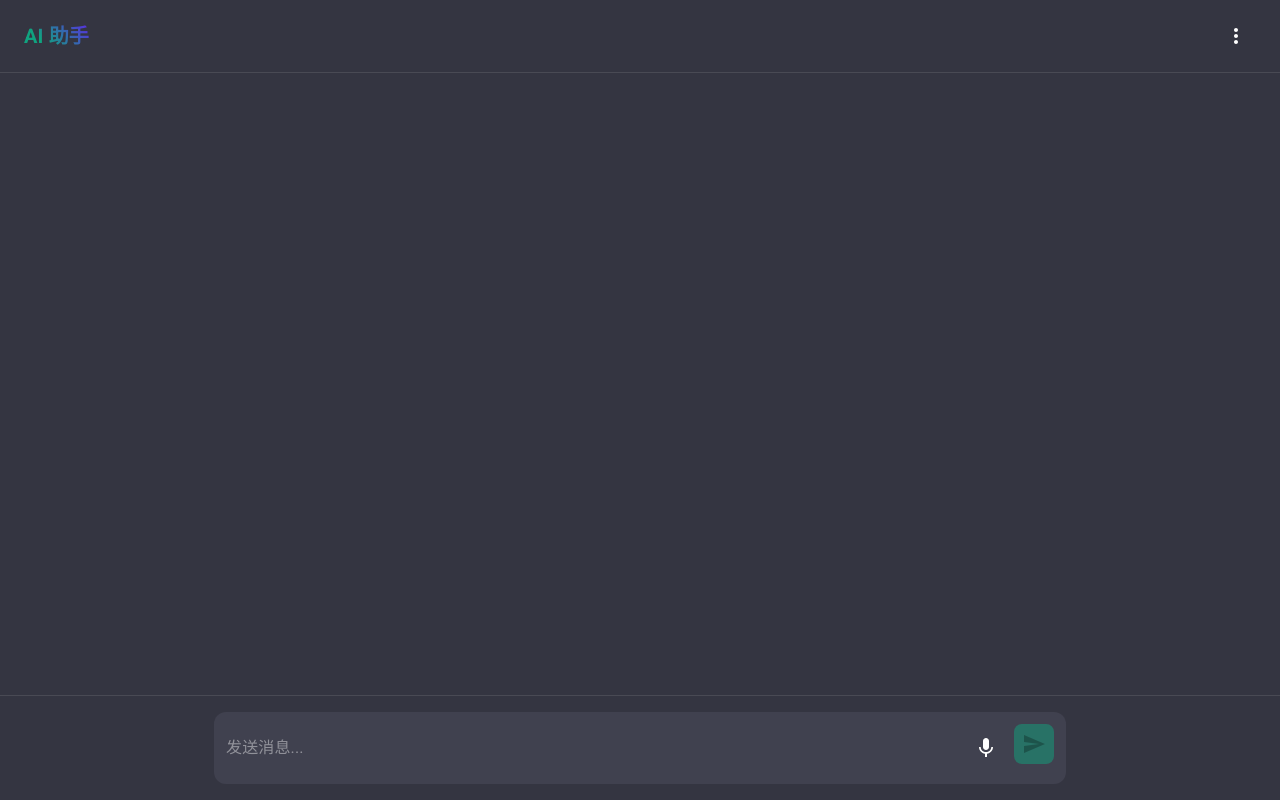
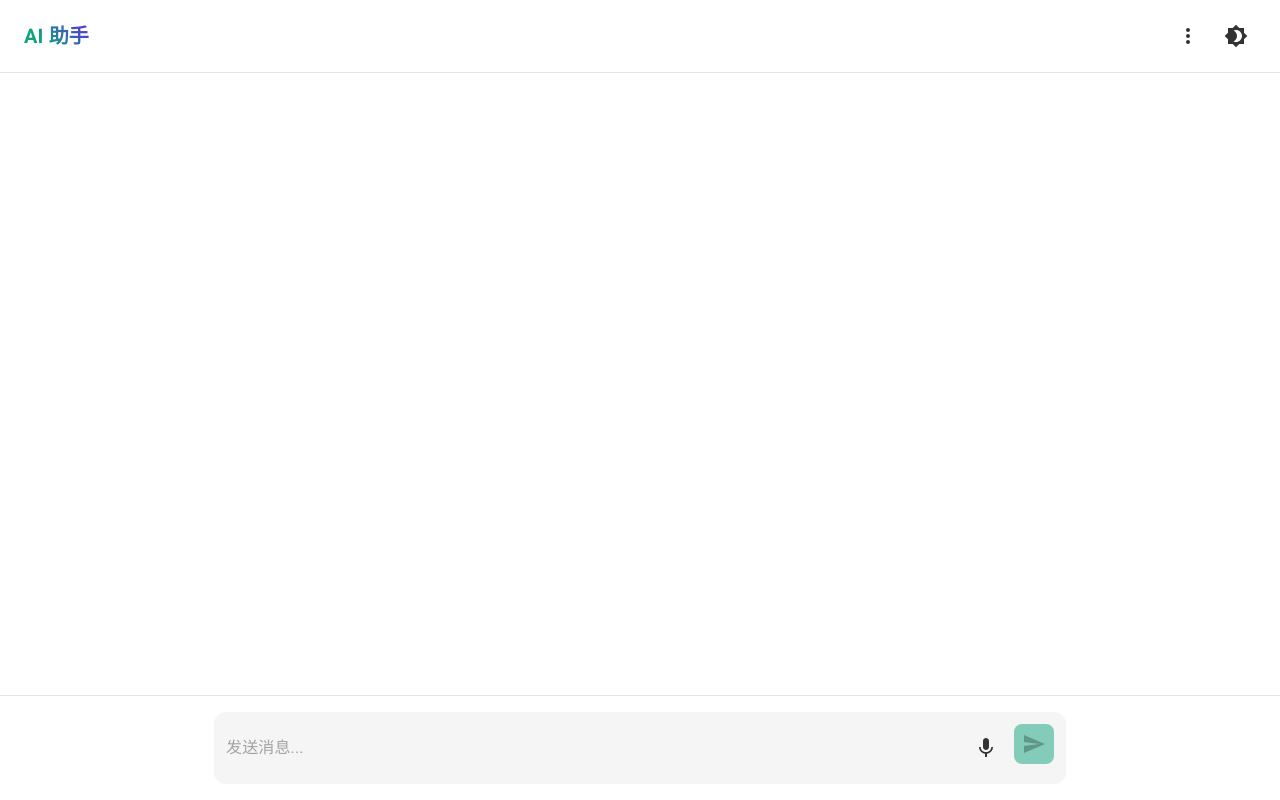
Before and after one commit to yangkun115/ai-chat-app, a React (Create React App) app: page / in a window 1280 px wide. Built offline with nearby package versions, Linux system fonts and the light colour scheme.

Commit message:
修改主题

```diff
--- a/src/App.js
+++ b/src/App.js
@@ -1,11 +1,17 @@
 import React from 'react';
-import { ThemeProvider, createTheme } from '@mui/material/styles';
+import { ThemeProvider as MuiThemeProvider, createTheme } from '@mui/material/styles';
 import CssBaseline from '@mui/material/CssBaseline';
 import ChatInterface from './components/ChatInterface';
+import { ThemeProvider } from './context/ThemeContext';
+import { useTheme } from './context/ThemeContext';
+import './styles/theme.css';
+
+const ThemeWrapper = ({ children }) => {
+  const { isDarkMode } = useTheme();
 
   const theme = createTheme({
     palette: {
-    mode: 'light',
+      mode: isDarkMode ? 'dark' : 'light',
       primary: {
         main: '#1976d2',
       },
@@ -15,11 +21,20 @@ const theme = createTheme({
     },
   });
 
+  return (
+    <MuiThemeProvider theme={theme}>
+      <CssBaseline />
+      {children}
+    </MuiThemeProvider>
+  );
+};
+
 function App() {
   return (
-    <ThemeProvider theme={theme}>
-      <CssBaseline />
+    <ThemeProvider>
+      <ThemeWrapper>
         <ChatInterface />
+      </ThemeWrapper>
     </ThemeProvider>
   );
 }
--- a/src/components/ChatInterface.js
+++ b/src/components/ChatInterface.js
@@ -22,10 +22,14 @@ import MicIcon from '@mui/icons-material/Mic';
 import MicOffIcon from '@mui/icons-material/MicOff';
 import VolumeUpIcon from '@mui/icons-material/VolumeUp';
 import VolumeOffIcon from '@mui/icons-material/VolumeOff';
+import Brightness4Icon from '@mui/icons-material/Brightness4';
+import Brightness7Icon from '@mui/icons-material/Brightness7';
 import { Prism as SyntaxHighlighter } from 'react-syntax-highlighter';
 import { vscDarkPlus } from 'react-syntax-highlighter/dist/esm/styles/prism';
+import { useTheme } from '../context/ThemeContext';
 
 const ChatInterface = () => {
+  const { isDarkMode, toggleTheme } = useTheme();
   const [messages, setMessages] = useState(() => {
     const savedMessages = localStorage.getItem('chatMessages');
     return savedMessages ? JSON.parse(savedMessages) : [];
@@ -280,8 +284,8 @@ const ChatInterface = () => {
       height: '100vh',
       display: 'flex',
       flexDirection: 'column',
-      bgcolor: '#343541',
-      color: '#fff',
+      bgcolor: isDarkMode ? '#343541' : '#ffffff',
+      color: isDarkMode ? '#fff' : '#333',
       position: 'relative',
     }}>
       {/* 顶部标题栏 */}
@@ -289,8 +293,8 @@ const ChatInterface = () => {
         position: 'sticky',
         top: 0,
         zIndex: 1,
-        bgcolor: '#343541',
-        borderBottom: '1px solid rgba(255,255,255,0.1)',
+        bgcolor: isDarkMode ? '#343541' : '#ffffff',
+        borderBottom: `1px solid ${isDarkMode ? 'rgba(255,255,255,0.1)' : 'rgba(0,0,0,0.1)'}`,
         py: 2,
         px: 3,
         display: 'flex',
@@ -305,20 +309,25 @@ const ChatInterface = () => {
         }}>
           AI 助手
         </Typography>
-        <IconButton
-          onClick={handleMenuOpen}
-          sx={{ color: '#fff' }}
-        >
-          <MoreVertIcon />
-        </IconButton>
+        <Box sx={{ display: 'flex', gap: 1 }}>
+          <IconButton
+            onClick={handleMenuOpen}
+            sx={{ color: isDarkMode ? '#fff' : '#333' }}
+          >
+            <MoreVertIcon />
+          </IconButton>
+          <IconButton onClick={toggleTheme} color="inherit">
+            {isDarkMode ? <Brightness7Icon /> : <Brightness4Icon />}
+          </IconButton>
+        </Box>
         <Menu
           anchorEl={anchorEl}
           open={Boolean(anchorEl)}
           onClose={handleMenuClose}
           PaperProps={{
             sx: {
-              bgcolor: '#40414f',
-              color: '#fff',
+              bgcolor: isDarkMode ? '#40414f' : '#ffffff',
+              color: isDarkMode ? '#fff' : '#333',
             }
           }}
         >
@@ -339,10 +348,10 @@ const ChatInterface = () => {
           width: '8px',
         },
         '&::-webkit-scrollbar-track': {
-          background: '#343541',
+          background: isDarkMode ? '#343541' : '#f5f5f5',
         },
         '&::-webkit-scrollbar-thumb': {
-          background: '#565869',
+          background: isDarkMode ? '#565869' : '#bdbdbd',
           borderRadius: '4px',
         },
       }}>
@@ -372,13 +381,17 @@ const ChatInterface = () => {
                 width: '100%',
                 display: 'flex',
                 gap: 2,
-                bgcolor: message.role === 'user' ? '#343541' : '#444654',
+                bgcolor: message.role === 'user'
+                  ? (isDarkMode ? '#343541' : '#f5f5f5')
+                  : (isDarkMode ? '#444654' : '#ffffff'),
                 py: 3,
                 px: { xs: 2, sm: 4 },
                 borderRadius: '8px',
                 transition: 'all 0.3s ease',
                 '&:hover': {
-                  boxShadow: '0 4px 12px rgba(0,0,0,0.1)',
+                  boxShadow: isDarkMode
+                    ? '0 4px 12px rgba(0,0,0,0.2)'
+                    : '0 4px 12px rgba(0,0,0,0.1)',
                 },
               }}
             >
@@ -401,7 +414,7 @@ const ChatInterface = () => {
                   alignItems: 'flex-start',
                   mb: 1,
                 }}>
-                  <Typography variant="caption" sx={{ color: 'rgba(255,255,255,0.6)' }}>
+                  <Typography variant="caption" sx={{ color: isDarkMode ? 'rgba(255,255,255,0.6)' : 'rgba(0,0,0,0.6)' }}>
                     {message.timestamp}
                   </Typography>
                   <Box sx={{ display: 'flex', gap: 1 }}>
@@ -411,8 +424,10 @@ const ChatInterface = () => {
                           size="small"
                           onClick={() => handleSpeak(message)}
                           sx={{
-                            color: speaking && currentSpeakingMessage === message ? '#10a37f' : 'rgba(255,255,255,0.6)',
-                            '&:hover': { color: '#fff' }
+                            color: speaking && currentSpeakingMessage === message
+                              ? '#10a37f'
+                              : (isDarkMode ? 'rgba(255,255,255,0.6)' : 'rgba(0,0,0,0.6)'),
+                            '&:hover': { color: isDarkMode ? '#fff' : '#333' }
                           }}
                         >
                           {speaking && currentSpeakingMessage === message ? <VolumeOffIcon fontSize="small" /> : <VolumeUpIcon fontSize="small" />}
@@ -424,8 +439,8 @@ const ChatInterface = () => {
                         size="small"
                         onClick={() => handleCopyMessage(message.content)}
                         sx={{
-                          color: 'rgba(255,255,255,0.6)',
-                          '&:hover': { color: '#fff' }
+                          color: isDarkMode ? 'rgba(255,255,255,0.6)' : 'rgba(0,0,0,0.6)',
+                          '&:hover': { color: isDarkMode ? '#fff' : '#333' }
                         }}
                       >
                         <ContentCopyIcon fontSize="small" />
@@ -440,6 +455,7 @@ const ChatInterface = () => {
                     fontSize: '1rem',
                     whiteSpace: 'pre-wrap',
                     wordBreak: 'break-word',
+                    color: isDarkMode ? '#fff' : '#333',
                   }
                 }}>
                   {renderMessageContent(message)}
@@ -468,9 +484,9 @@ const ChatInterface = () => {
 
       {/* 输入框区域 */}
       <Box sx={{
-        borderTop: '1px solid rgba(255,255,255,0.1)',
+        borderTop: `1px solid ${isDarkMode ? 'rgba(255,255,255,0.1)' : 'rgba(0,0,0,0.1)'}`,
         p: 2,
-        bgcolor: '#343541',
+        bgcolor: isDarkMode ? '#343541' : '#ffffff',
         position: 'sticky',
         bottom: 0,
       }}>
@@ -478,7 +494,7 @@ const ChatInterface = () => {
           <Box sx={{
             display: 'flex',
             gap: 1,
-            bgcolor: '#40414f',
+            bgcolor: isDarkMode ? '#40414f' : '#f5f5f5',
             borderRadius: '12px',
             p: 1.5,
             transition: 'all 0.3s ease',
@@ -498,7 +514,7 @@ const ChatInterface = () => {
               maxRows={4}
               sx={{
                 '& .MuiInputBase-root': {
-                  color: '#fff',
+                  color: isDarkMode ? '#fff' : '#333',
                   fontSize: '1rem',
                 },
                 '& .MuiInput-underline:before': {
@@ -508,7 +524,13 @@ const ChatInterface = () => {
                   borderBottom: 'none',
                 },
                 '& .MuiInput-underline:after': {
-                  borderBottom: 'none',
+                  borderBottom: `2px solid ${isDarkMode ? '#fff' : '#10a37f'}`,
+                },
+                '& .MuiInput-underline:after': {
+                  borderBottom: `2px solid ${isDarkMode ? '#fff' : '#10a37f'}`,
+                },
+                '& .MuiInput-underline:hover:after': {
+                  borderBottom: `2px solid ${isDarkMode ? '#fff' : '#10a37f'}`,
                 },
                 '& .MuiInputBase-input': {
                   padding: '8px 0',
@@ -519,7 +541,7 @@ const ChatInterface = () => {
               <IconButton
                 onClick={toggleListening}
                 sx={{
-                  color: isListening ? '#ff4444' : '#fff',
+                  color: isListening ? '#ff4444' : (isDarkMode ? '#fff' : '#333'),
                   transition: 'all 0.3s ease',
                   '&:hover': {
                     transform: 'scale(1.1)',
--- /dev/null
+++ b/src/context/ThemeContext.js
@@ -0,0 +1,35 @@
+import React, { createContext, useState, useContext, useEffect } from 'react';
+
+const ThemeContext = createContext();
+
+export const ThemeProvider = ({ children }) => {
+  const [isDarkMode, setIsDarkMode] = useState(() => {
+    // 从 localStorage 获取保存的主题设置，如果没有则默认为亮色主题
+    const savedTheme = localStorage.getItem('theme');
+    return savedTheme === 'dark';
+  });
+
+  useEffect(() => {
+    // 当主题改变时，更新 localStorage 和 body 的 class
+    localStorage.setItem('theme', isDarkMode ? 'dark' : 'light');
+    document.body.className = isDarkMode ? 'dark-theme' : 'light-theme';
+  }, [isDarkMode]);
+
+  const toggleTheme = () => {
+    setIsDarkMode(prev => !prev);
+  };
+
+  return (
+    <ThemeContext.Provider value={{ isDarkMode, toggleTheme }}>
+      {children}
+    </ThemeContext.Provider>
+  );
+};
+
+export const useTheme = () => {
+  const context = useContext(ThemeContext);
+  if (context === undefined) {
+    throw new Error('useTheme must be used within a ThemeProvider');
+  }
+  return context;
+};
--- /dev/null
+++ b/src/styles/theme.css
@@ -0,0 +1,20 @@
+:root {
+  --background-light: #ffffff;
+  --text-light: #333333;
+  --background-dark: #1a1a1a;
+  --text-dark: #ffffff;
+}
+
+body {
+  transition: background-color 0.3s ease, color 0.3s ease;
+}
+
+body.light-theme {
+  background-color: var(--background-light);
+  color: var(--text-light);
+}
+
+body.dark-theme {
+  background-color: var(--background-dark);
+  color: var(--text-dark);
+}
```
Lines whose indentation alone changed are shown as unchanged.
